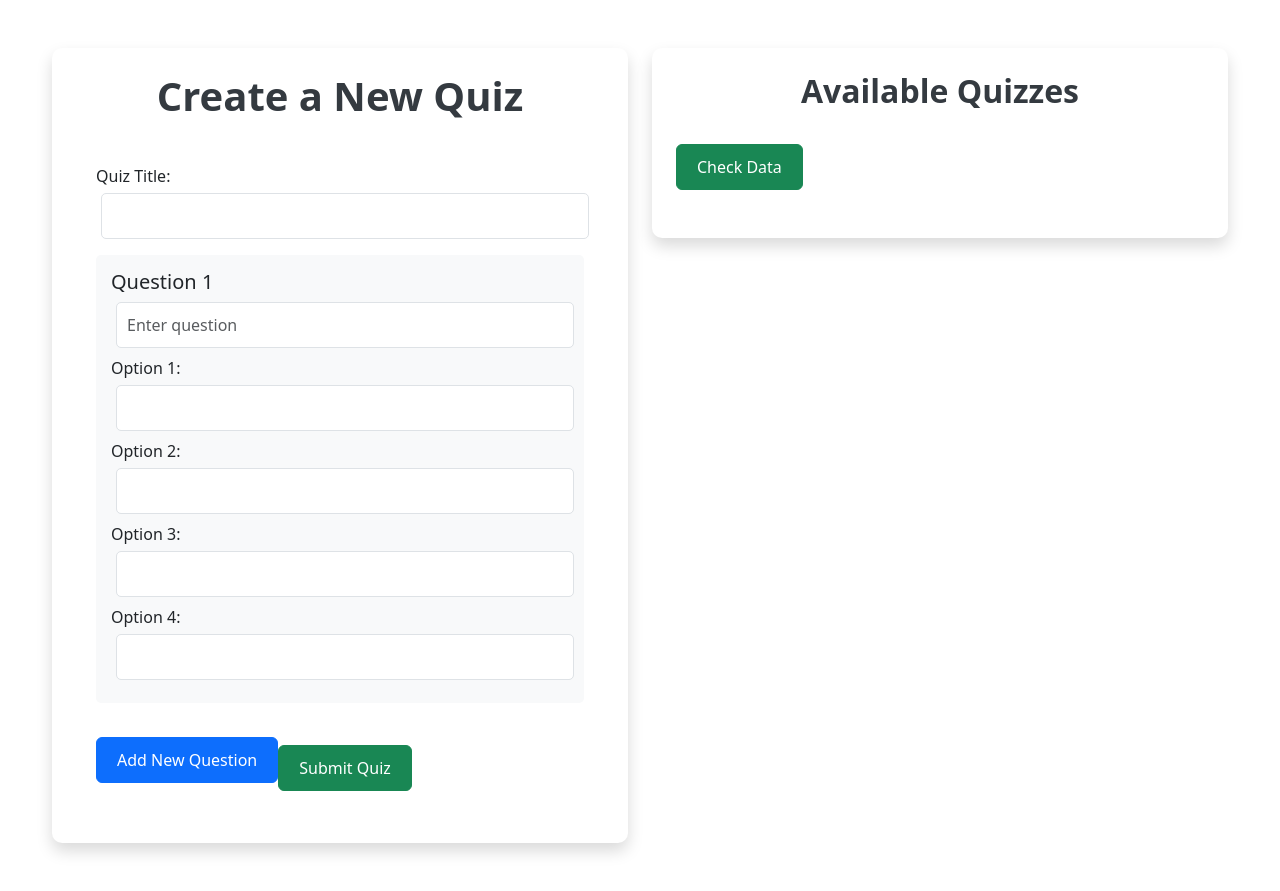
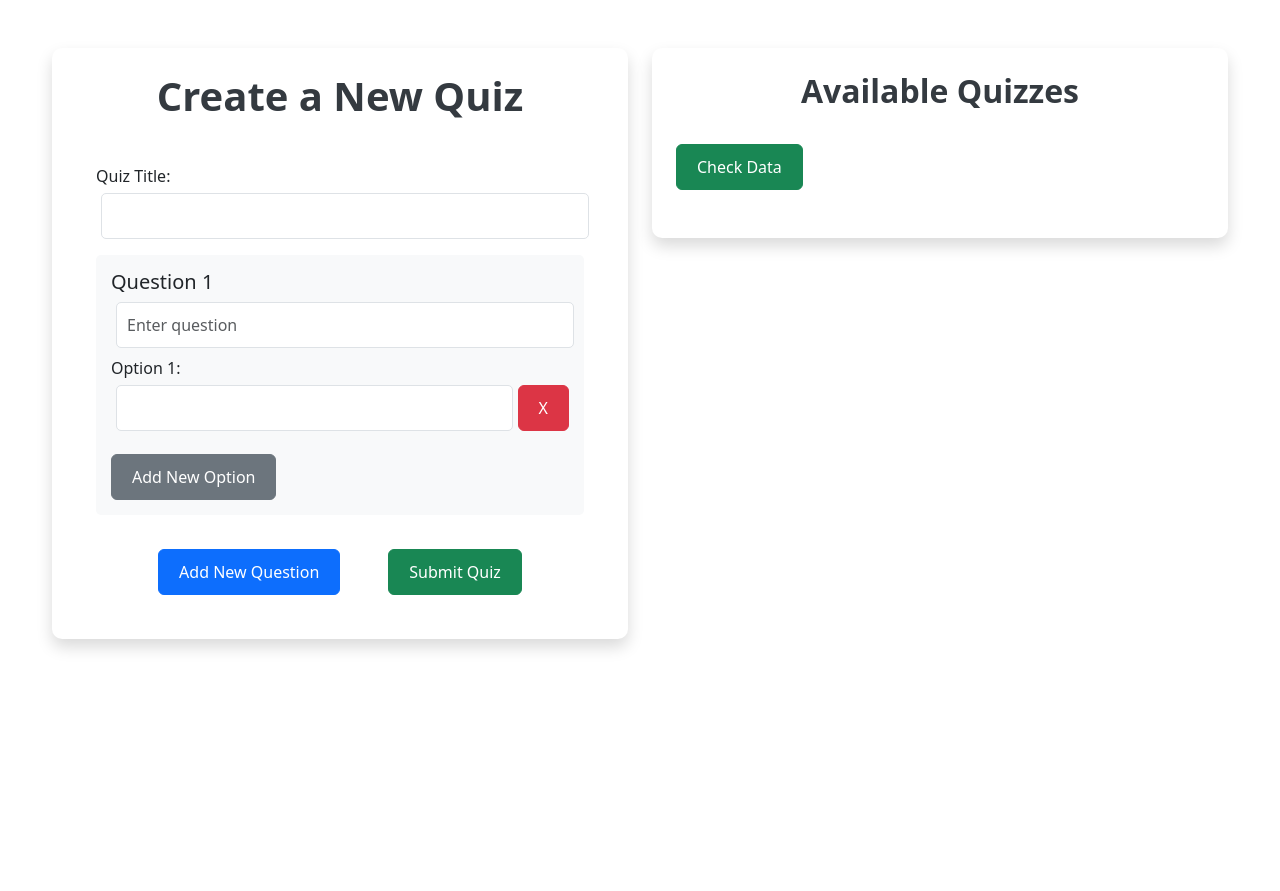
Before and after one commit to Jkz1/QuizOnline, a React (Vite) app in the folder QuizOnlineFrontend/: page / in a window 1280 px wide. After the commit the page ends 800 px from the top, so only its background shows below. Built offline with nearby package versions, Linux system fonts and the light colour scheme.

Commit message:
Make fit with flexible count of option

```diff
--- a/QuizOnlineFrontend/src/components/QuizForm.jsx
+++ b/QuizOnlineFrontend/src/components/QuizForm.jsx
@@ -2,7 +2,7 @@ import React, { useState } from "react";
 
 const QuizForm = () => {
   const [quizTitle, setQuizTitle] = useState("");
-  const [questions, setQuestions] = useState([{ question: "", options: ["", "", "", ""], correctAnswer: "" }]);
+  const [questions, setQuestions] = useState([{ question: "", options: [""], correctAnswer: "" }]);
 
   const handleQuizTitleChange = (e) => {
     setQuizTitle(e.target.value);
@@ -21,7 +21,19 @@ const QuizForm = () => {
   };
 
   const addNewQuestion = () => {
-    setQuestions([...questions, { question: "", options: ["", "", "", ""], correctAnswer: "" }]);
+    setQuestions([...questions, { question: "", options: [""], correctAnswer: "" }]);
+  };
+
+  const addNewOption = (qIndex) => {
+    const newQuestions = [...questions];
+    newQuestions[qIndex].options.push("");
+    setQuestions(newQuestions);
+  };
+
+  const removeOption = (qIndex, optionIndex) => {
+    const newQuestions = [...questions];
+    newQuestions[qIndex].options.splice(optionIndex, 1);
+    setQuestions(newQuestions);
   };
 
   const handleSubmit = (e) => {
@@ -57,6 +69,8 @@ const QuizForm = () => {
           {q.options.map((option, optionIndex) => (
             <div key={optionIndex} className="mb-2">
               <label>Option {optionIndex + 1}:</label>
+              <div className="d-flex flex-row align-items-center jusify-content-center">
+
                 <input
                   type="text"
                   className="form-control"
@@ -64,15 +78,24 @@ const QuizForm = () => {
                   onChange={(e) => handleOptionChange(qIndex, optionIndex, e.target.value)}
                   required
                   />
+                <button type="button" className="btn btn-danger m-0" onClick={() => removeOption(qIndex, optionIndex)}>
+                  X
+                </button>
+                </div>
             </div>
           ))}
+          <button type="button" className="btn btn-secondary" onClick={() => addNewOption(qIndex)}>
+            Add New Option
+          </button>
         </div>
       ))}
 
-      <button type="button" className="btn btn-primary mb-3" onClick={addNewQuestion}>
+      <div className="d-flex flex-row justify-content-center align-items-center">
+        <button type="button" className="btn btn-primary me-5" onClick={addNewQuestion}>
           Add New Question
         </button>
         <button type="submit" className="btn btn-success">Submit Quiz</button>
+      </div>
     </form>
   );
 };
```
Lines whose indentation alone changed are shown as unchanged.
